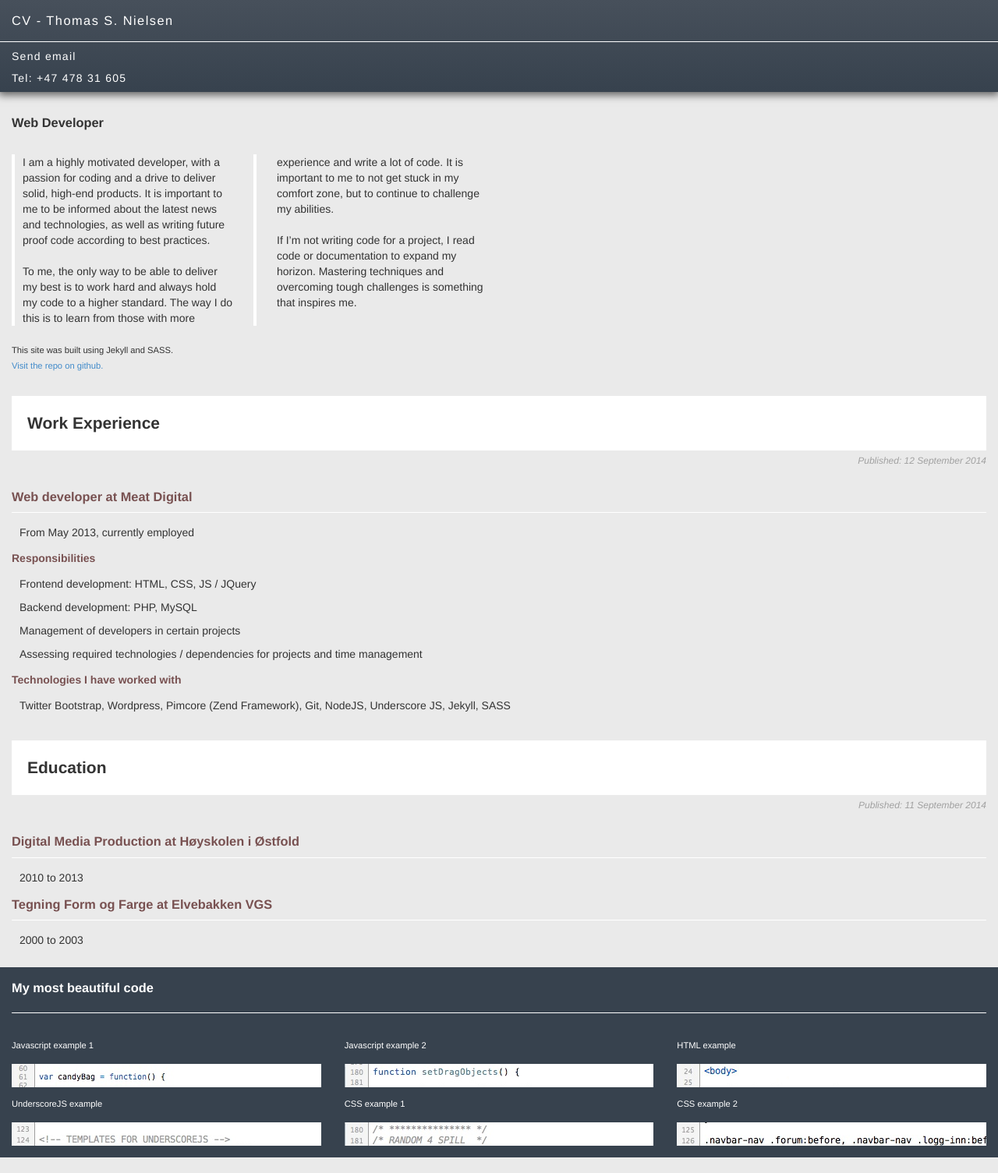
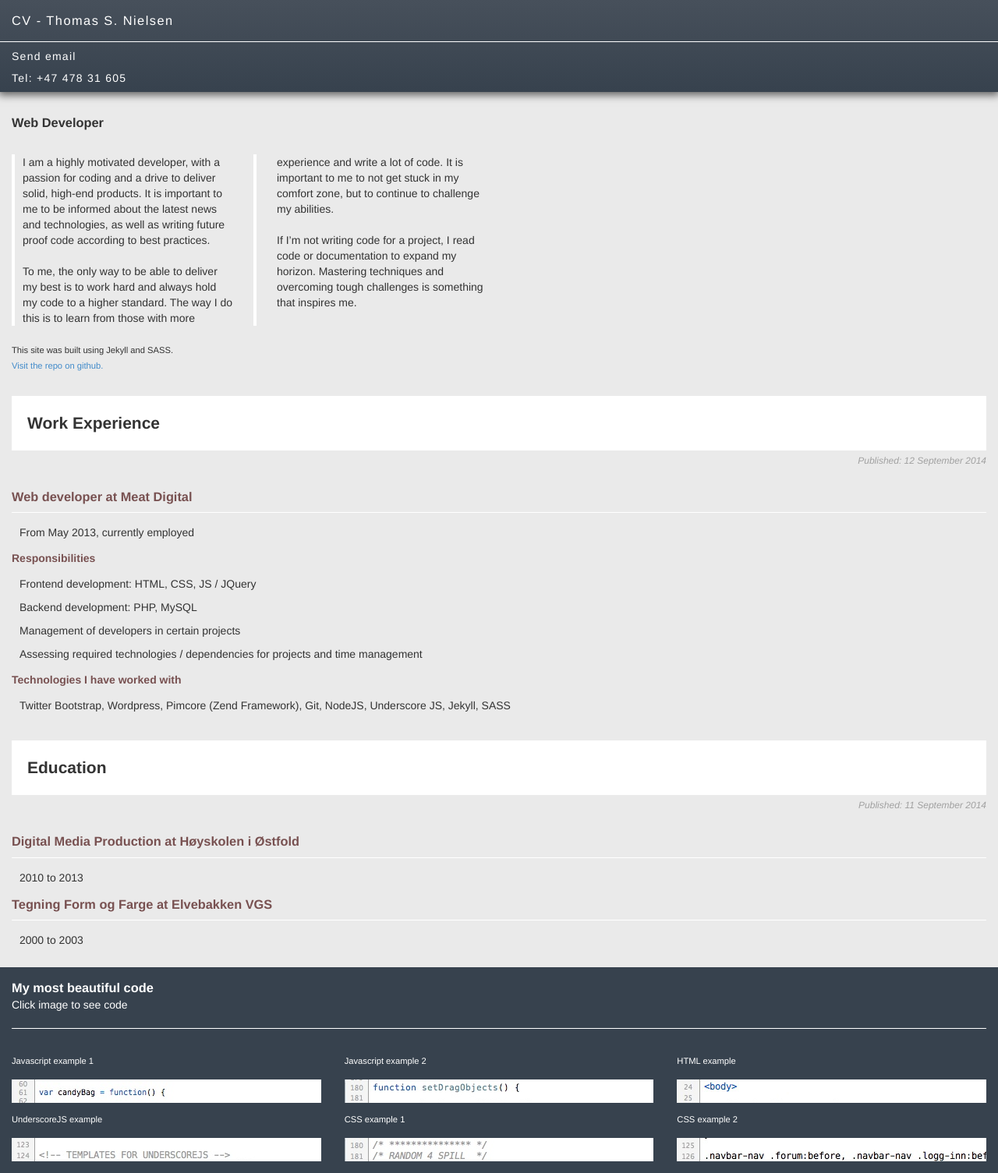
Before and after one commit to Quball/Quball.github.io, a Jekyll site: the page built from index.html, in a window 1280 px wide. Shown: the whole page at 78% size. Built offline with Jekyll 4.4.1, drawn with Linux system fonts in a browser that asks for light colours; nearby versions of some CDN libraries; Markdown is read by kramdown in place of the engine named in the settings; the list of posts is cut into pages by our own code.

Commit message:
background modal fix

```diff
--- a/_includes/footer.html
+++ b/_includes/footer.html
@@ -9,6 +9,7 @@
 	<footer class="container">
 		<div class="row">
 			<h3 class="col-xs-12">My most beautiful code</h3>
+			<p class="col-xs-12">Click image to see code</p>
 		</div>
 		<hr />
 		<div class="row">
--- a/css/style.scss
+++ b/css/style.scss
@@ -130,6 +130,7 @@
 	margin-top: 20px;
 	overflow-x: scroll;
 	opacity: 0;
+	background: #37424E;
 
 	@include transition(opacity, .5s);
 
@@ -149,7 +150,6 @@
 		color: $white;
 		padding: 8px 14px;
 		font-size: 16px;
-		background: #37424E;
 	}
 
 	p {
```
